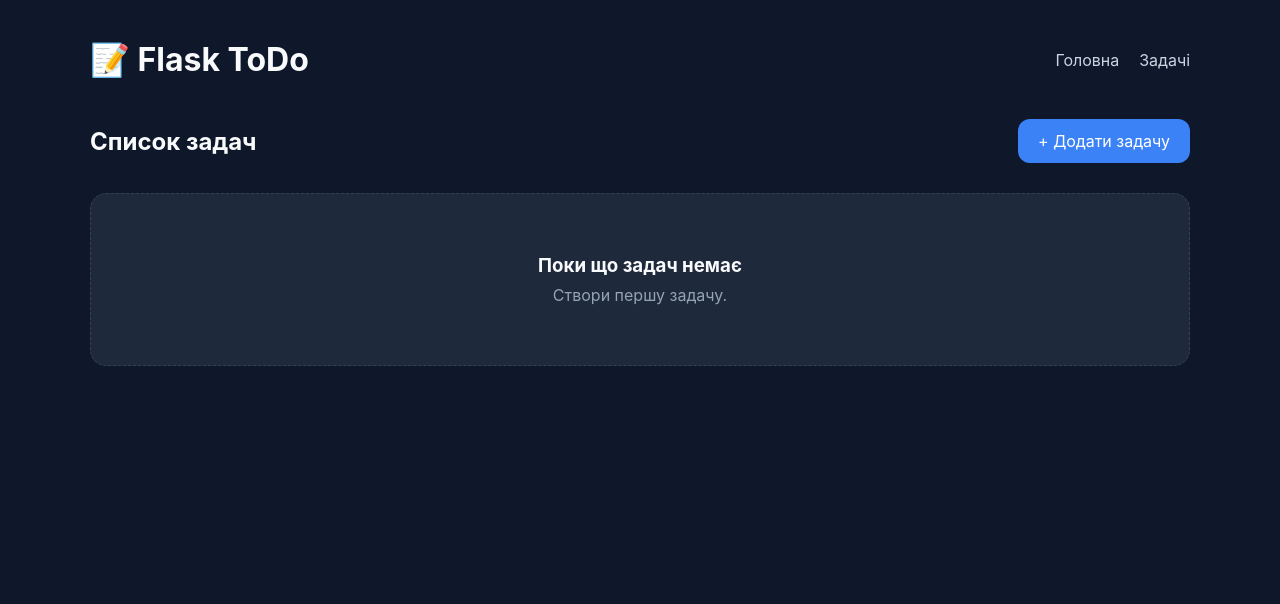
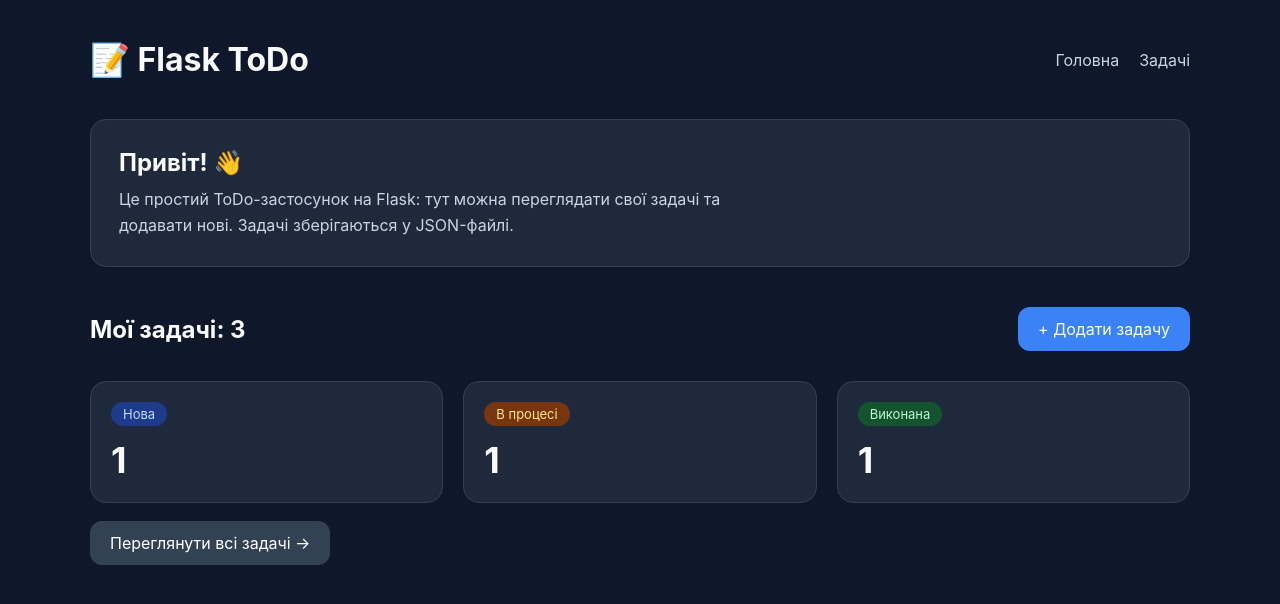
Before and after one commit to OleksandrPiatnytsia/hillel_hw_6, a Flask app: page / in a window 1280 px wide. Shown: the top 604 px of the page. Run offline with Flask 3, Linux system fonts and the light colour scheme.

Commit message:
home page filled

```diff
--- a/app.py
+++ b/app.py
@@ -16,7 +16,12 @@ def save_tasks(tasks: list[Task]) -> None:
 
 @app.route("/")
 def index():
-    return render_template("index.html")
+    all_tasks = get_tasks()
+    stats = [
+        (status, sum(1 for task in all_tasks if task.status == status))
+        for status in TaskStatus
+    ]
+    return render_template("index.html", total=len(all_tasks), stats=stats)
 
 
 @app.route("/tasks")
--- a/static/style.css
+++ b/static/style.css
@@ -179,3 +179,44 @@ button.button {
     padding: 10px 12px;
     border-radius: 10px;
 }
+
+.hero {
+    background: #1e293b;
+    border: 1px solid #334155;
+    border-radius: 16px;
+    padding: 28px;
+    margin-bottom: 40px;
+}
+
+.hero h2 {
+    margin-bottom: 10px;
+}
+
+.hero p {
+    color: #cbd5e1;
+    line-height: 1.6;
+    max-width: 640px;
+}
+
+.stats-grid {
+    display: grid;
+    grid-template-columns: repeat(auto-fit, minmax(200px, 1fr));
+    gap: 20px;
+    margin-bottom: 30px;
+}
+
+.stat-card {
+    background: #1e293b;
+    border: 1px solid #334155;
+    border-radius: 16px;
+    padding: 20px;
+    display: flex;
+    flex-direction: column;
+    align-items: flex-start;
+    gap: 12px;
+}
+
+.stat-count {
+    font-size: 36px;
+    font-weight: 700;
+}
--- a/templates/index.html
+++ b/templates/index.html
@@ -5,16 +5,39 @@
 {% endblock %}
 
 {% block content %}
+<section class="hero">
+    <h2>Привіт! 👋</h2>
+    <p>
+        Це простий ToDo-застосунок на Flask: тут можна переглядати свої задачі
+        та додавати нові. Задачі зберігаються у JSON-файлі.
+    </p>
+</section>
+
 <div class="top-bar">
-    <h2>Список задач</h2>
+    <h2>Мої задачі: {{ total }}</h2>
 
     <a class="button" href="{{ url_for('add_task') }}">
         + Додати задачу
     </a>
 </div>
 
+{% if total %}
+<div class="stats-grid">
+    {% for status, count in stats %}
+    <div class="stat-card">
+        <span class="status status-{{ status.name }}">{{ status.label }}</span>
+        <div class="stat-count">{{ count }}</div>
+    </div>
+    {% endfor %}
+</div>
+
+<a class="button button-secondary" href="{{ url_for('tasks') }}">
+    Переглянути всі задачі →
+</a>
+{% else %}
 <div class="empty-state">
     <h3>Поки що задач немає</h3>
     <p>Створи першу задачу.</p>
 </div>
+{% endif %}
 {% endblock %}
```
